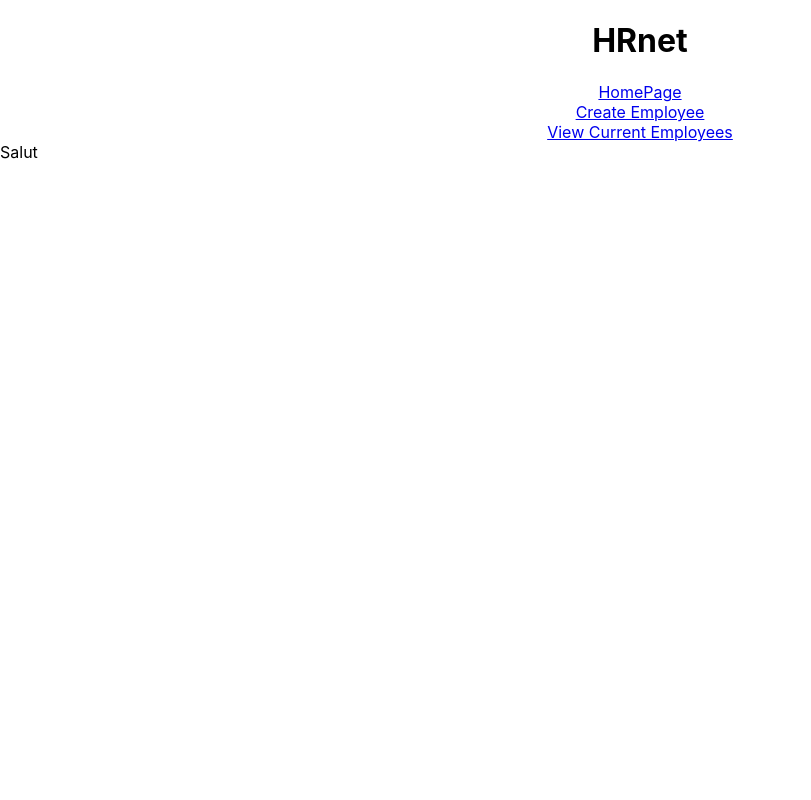
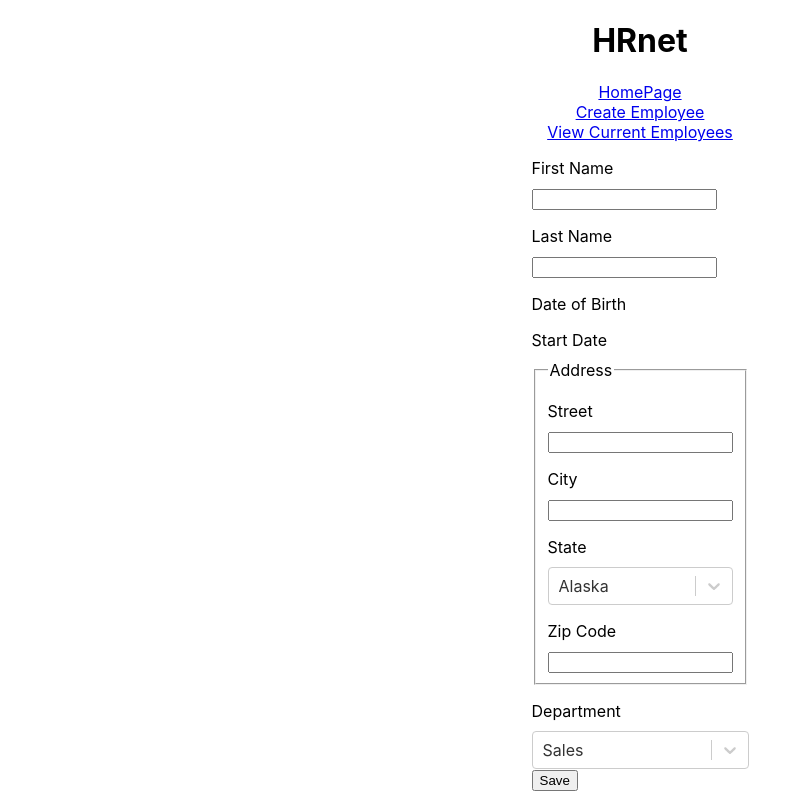
Before and after one commit to ZinedineMess/ZinedineMessahel_14_20102021, a React (Create React App) app: page /new-employee in a window 1280 px wide. Shown: the whole page, without its empty margins (0-811 px from the left). Built offline with nearby package versions, Linux system fonts and the light colour scheme.

Commit message:
feat: ajout DropDown et Input components

```diff
--- a/public/index.html
+++ b/public/index.html
@@ -1,19 +1,32 @@
 <!DOCTYPE html>
 <html lang="en">
-
   <head>
     <meta charset="utf-8" />
     <link rel="icon" href="%PUBLIC_URL%/favicon.ico" />
     <meta name="viewport" content="width=device-width, initial-scale=1" />
     <meta name="theme-color" content="#000000" />
-  <meta name="description" content="Web site created using create-react-app" />
+    <meta
+      name="description"
+      content="Web site created using create-react-app"
+    />
     <link rel="apple-touch-icon" href="%PUBLIC_URL%/logo192.png" />
+    <!--
+      manifest.json provides metadata used when your web app is installed on a
+      user's mobile device or desktop. See https://developers.google.com/web/fundamentals/web-app-manifest/
+    -->
     <link rel="manifest" href="%PUBLIC_URL%/manifest.json" />
-  <title>HRNet</title>
+    <!--
+      Notice the use of %PUBLIC_URL% in the tags above.
+      It will be replaced with the URL of the `public` folder during the build.
+      Only files inside the `public` folder can be referenced from the HTML.
+
+      Unlike "/favicon.ico" or "favicon.ico", "%PUBLIC_URL%/favicon.ico" will
+      work correctly both with client-side routing and a non-root public URL.
+      Learn how to configure a non-root public URL by running `npm run build`.
+    -->
+    <title>HRnet</title>
   </head>
-
   <body>
     <div id="root"></div>
   </body>
-
 </html>
--- /dev/null
+++ b/src/components/DropDown/DropDown.jsx
@@ -0,0 +1,30 @@
+import PropTypes from 'prop-types';
+import React from 'react';
+import Select, { createFilter } from 'react-select';
+
+const DropDown = props => {
+    return (
+        <Select
+            className='custom-select'
+            options={props.options}
+            value={{ label: props.newEmployee[props.inputName] }}
+            filterOption={createFilter({ ignoreAccents: false })}
+            classNamePrefix='custom-select'
+            onChange={(e) => {
+                props.setNewEmployee((state) => ({
+                    ...state,
+                    [props.inputName]: e.label
+                }));
+            }}
+        />
+    );
+}
+
+DropDown.propTypes = {
+    options : PropTypes.array.isRequired,
+    newEmployee : PropTypes.object.isRequired,
+    inputName : PropTypes.string.isRequired,
+    setNewEmployee : PropTypes.func.isRequired,
+}
+
+export default DropDown;
--- /dev/null
+++ b/src/components/Form/Form.css
@@ -0,0 +1,16 @@
+.container {
+    display: flex;
+    flex-direction: column;
+    align-items: center;
+    justify-content: center;
+}
+
+label {
+    display: block;
+    margin-top: 1rem;
+    margin-bottom: 10px;
+}
+
+.address {
+    margin-top: 10px;
+}
--- /dev/null
+++ b/src/components/Form/Form.jsx
@@ -0,0 +1,57 @@
+import 'components/Form/Form.css';
+import { departments } from 'assets/data/departments';
+import DropDown from 'components/DropDown/DropDown';
+import { INITIAL_STATE_EMPLOYEE } from 'utils/constants';
+import Input from 'components/Input/Input';
+import React, { useState } from 'react';
+import { statesOfUSA } from 'assets/data/statesOfUSA';
+
+const Form = () => {
+    const [newEmployee, setNewEmployee] = useState(INITIAL_STATE_EMPLOYEE);
+    const [errorMessage, setErrorMessage] = useState('');
+
+    const handleSubmit = (e) => {
+        e.preventDefault();
+
+        if (
+            newEmployee.firstName.trim().length === 0 ||
+            newEmployee.lastName.trim().length === 0 ||
+            newEmployee.street.trim().length === 0 ||
+            newEmployee.city.trim().length === 0 ||
+            newEmployee.zipCode.trim().length === 0
+            ) {
+            return setErrorMessage('Please fill in all fields');
+        }
+        setErrorMessage('');
+    }
+
+    return (
+        <section className="container">
+            <form action="#" id="createEmployee" onSubmit={handleSubmit}>
+                <label htmlFor="firstName">First Name</label>
+                <Input inputType='text' inputName='firstName' newEmployee={newEmployee} setNewEmployee={setNewEmployee} />
+                <label htmlFor="lastName">Last Name</label>
+                <Input inputType='text' inputName='lastName' newEmployee={newEmployee} setNewEmployee={setNewEmployee} />
+                <label htmlFor="dateOfBirth">Date of Birth</label>
+                <label htmlFor="startDate">Start Date</label>
+                <fieldset className="address">
+                    <legend>Address</legend>
+                    <label htmlFor="street">Street</label>
+                    <Input inputType='text' inputName='street' newEmployee={newEmployee} setNewEmployee={setNewEmployee} />
+                    <label htmlFor="city">City</label>
+                    <Input inputType='text' inputName='city' newEmployee={newEmployee} setNewEmployee={setNewEmployee} />
+                    <label htmlFor="state">State</label>
+                    <DropDown inputName='state' options={statesOfUSA} newEmployee={newEmployee} setNewEmployee={setNewEmployee} />
+                    <label htmlFor="zip-code">Zip Code</label>
+                    <Input inputType='text' inputName='zipCode' newEmployee={newEmployee} setNewEmployee={setNewEmployee} />
+                </fieldset>
+                <label htmlFor="department">Department</label>
+                <DropDown inputName='department' options={departments} newEmployee={newEmployee} setNewEmployee={setNewEmployee} />
+                <span className="errorMessage">{errorMessage}</span>
+                <button className="btn-submit" type="submit">Save</button>
+            </form>
+        </section>
+    );
+}
+
+export default Form;
--- /dev/null
+++ b/src/components/Input/Input.jsx
@@ -0,0 +1,29 @@
+import PropTypes from 'prop-types';
+import React from 'react';
+
+const Input = props => {
+    return (
+        <input
+            className='formInput'
+            id={props.inputName}
+            type={props.inputType}
+            name={props.inputName}
+            value={props.newEmployee[props.inputName]}
+            onChange={(e) => {
+                props.setNewEmployee((state) => ({
+                    ...state,
+                    [e.target.id]: e.target.value,
+                }));
+            }}
+        />
+    );
+}
+
+Input.propTypes = {
+    inputName : PropTypes.string.isRequired,
+    inputType : PropTypes.string.isRequired,
+    newEmployee : PropTypes.object.isRequired,
+    setNewEmployee : PropTypes.func.isRequired,
+}
+
+export default Input;
--- a/src/pages/CreateEmployee/CreateEmployee.jsx
+++ b/src/pages/CreateEmployee/CreateEmployee.jsx
@@ -1,9 +1,10 @@
+import Form from 'components/Form/Form';
 import React from 'react';
 
 function CreateEmployee() {
     return (
         <main>
-            Salut
+            <Form />
         </main>
     );
 }
--- a/src/pages/Error/Error.jsx
+++ b/src/pages/Error/Error.jsx
@@ -0,0 +1,11 @@
+import React from 'react';
+
+const Error = () => {
+    return (
+        <div>
+            salut
+        </div>
+    )
+}
+
+export default Error;
--- a/src/utils/constants.jsx
+++ b/src/utils/constants.jsx
@@ -13,6 +13,25 @@ const INITIAL_STATE_EMPLOYEE = {
     department: departments[0].label,
 }
 
+const ADD_EMPLOYEE = 'ADD_EMPLOYEE';
+
+const MONTHS = [
+    "January",
+    "February",
+    "March",
+    "April",
+    "May",
+    "June",
+    "July",
+    "August",
+    "September",
+    "October",
+    "November",
+    "December",
+];
+
 export {
     INITIAL_STATE_EMPLOYEE,
+    ADD_EMPLOYEE,
+    MONTHS,
 };
```
Lines whose indentation alone changed are shown as unchanged.
